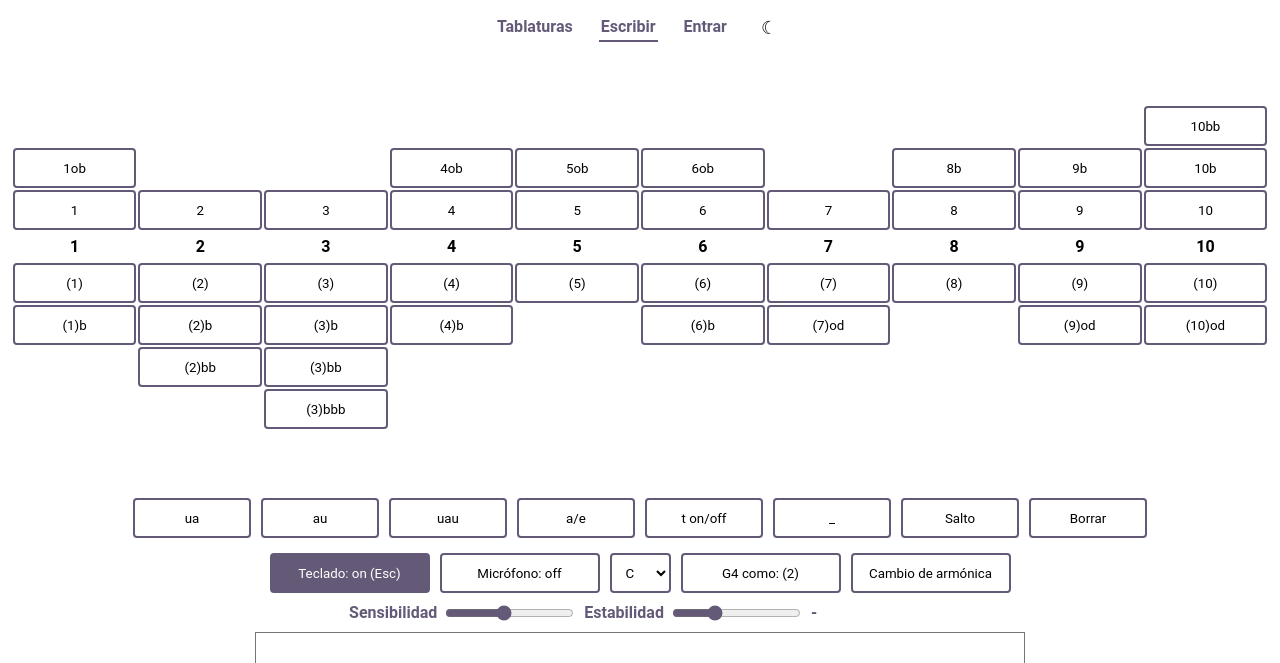
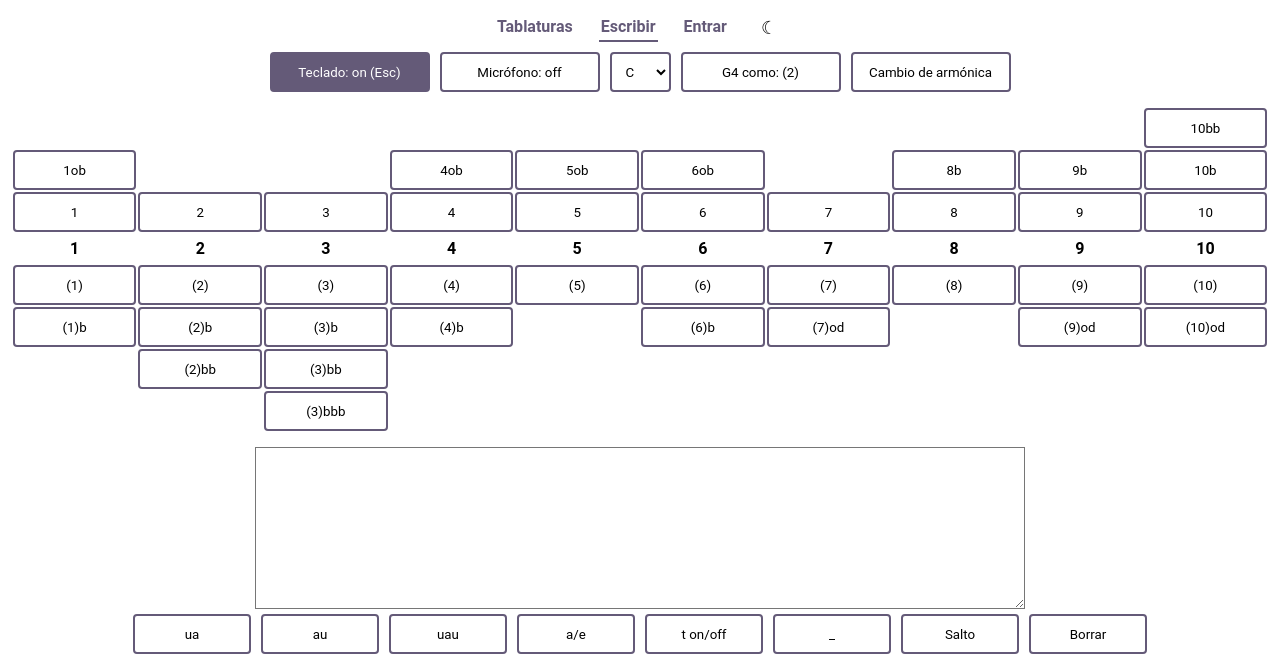
Before and after one commit to tomasgarmonica/tabwriter, a plain HTML site: page escribir.html in a window 1280 px wide. Shown: the part 137-800 px from the top of the page. Drawn offline with nearby package versions, Linux system fonts and the light colour scheme.

Commit message:
Editor: controles arriba, cuadro pegado a la armónica y menos espacio
En el celular no se veía lo que se escribía al tocar las celdas.
Sensibilidad y estabilidad aparecen solo con el micrófono prendido.

Co-Authored-By: Claude Opus 5.5 (1M context) <noreply@anthropic.com>

```diff
--- a/escribir.html
+++ b/escribir.html
@@ -22,6 +22,37 @@
     </header>
     <nav id="nav-el"></nav>
     <main>
+        <div class="controles">
+            <button id="teclado-btn" onclick="toggleModoTeclado()">Teclado: on (Esc)</button>
+            <button id="mic-btn" onclick="toggleMicrofono()">Micrófono: off</button>
+            <select id="tono-el" onchange="cambiarTono(value)">
+                <option value="-5">G</option>
+                <option value="-4">Ab</option>
+                <option value="-3">A</option>
+                <option value="-2">Bb</option>
+                <option value="-1">B</option>
+                <option value="0" selected>C</option>
+                <option value="1">Db</option>
+                <option value="2">D</option>
+                <option value="3">Eb</option>
+                <option value="4">E</option>
+                <option value="5">F</option>
+                <option value="6">F#</option>
+            </select>
+            <button id="g4-btn" onclick="toggleG4()">G4 como: (2)</button>
+            <button onclick="cambioDeArmonica()">Cambio de armónica</button>
+        </div>
+
+        <div id="ajustes-mic-el" class="controles" hidden>
+            <label>Sensibilidad
+                <input type="range" id="sensibilidad-el" min="1" max="10" value="5" oninput="cambiarSensibilidad(value)">
+            </label>
+            <label>Estabilidad
+                <input type="range" id="estabilidad-el" min="2" max="15" value="6" oninput="cambiarEstabilidad(value)">
+            </label>
+            <span id="deteccion-el">-</span>
+        </div>
+
         <div id="armo-el" class="armonica">
             <div class="col-10 row-1">
                 <button onclick="celdaPulsada(innerText)">10bb</button>
@@ -172,6 +203,10 @@
             </div>
         </div>
 
+        <div class="tab">
+            <textarea id="tab-el" readonly></textarea>
+        </div>
+
         <div class="expresion">
             <button id="ua-btn" onclick="celdaPulsada(innerText)">ua</button>
             <button id="au-btn" onclick="celdaPulsada(innerText)">au</button>
@@ -183,40 +218,6 @@
             <button onclick="borrar()">Borrar</button>
         </div>
 
-        <div class="controles">
-            <button id="teclado-btn" onclick="toggleModoTeclado()">Teclado: on (Esc)</button>
-            <button id="mic-btn" onclick="toggleMicrofono()">Micrófono: off</button>
-            <select id="tono-el" onchange="cambiarTono(value)">
-                <option value="-5">G</option>
-                <option value="-4">Ab</option>
-                <option value="-3">A</option>
-                <option value="-2">Bb</option>
-                <option value="-1">B</option>
-                <option value="0" selected>C</option>
-                <option value="1">Db</option>
-                <option value="2">D</option>
-                <option value="3">Eb</option>
-                <option value="4">E</option>
-                <option value="5">F</option>
-                <option value="6">F#</option>
-            </select>
-            <button id="g4-btn" onclick="toggleG4()">G4 como: (2)</button>
-            <button onclick="cambioDeArmonica()">Cambio de armónica</button>
-        </div>
-
-        <div class="controles">
-            <label>Sensibilidad
-                <input type="range" id="sensibilidad-el" min="1" max="10" value="5" oninput="cambiarSensibilidad(value)">
-            </label>
-            <label>Estabilidad
-                <input type="range" id="estabilidad-el" min="2" max="15" value="6" oninput="cambiarEstabilidad(value)">
-            </label>
-            <span id="deteccion-el">-</span>
-        </div>
-
-        <div class="tab">
-            <textarea id="tab-el" readonly></textarea>
-        </div>
         <div class="acciones">
             <button onclick="copiarAPortaPapeles()">Copiar</button>
             <button onclick="descargar()">Descargar</button>
--- a/escribir.js
+++ b/escribir.js
@@ -8,6 +8,8 @@ let tBtn = document.getElementById("t-btn");
 let tecladoBtn = document.getElementById("teclado-btn");
 let micBtn = document.getElementById("mic-btn");
 let deteccionEl = document.getElementById("deteccion-el");
+// Sensibilidad y estabilidad solo se muestran con el micrófono prendido
+let ajustesMicEl = document.getElementById("ajustes-mic-el");
 let g4Btn = document.getElementById("g4-btn");
 
 //Guardado automático en el navegador
@@ -494,6 +496,7 @@ async function toggleMicrofono(){
     ultimaEscrita = null;
     micBtn.innerText = "Micrófono: on";
     micBtn.classList.add("activo");
+    ajustesMicEl.hidden = false;
     requestAnimationFrame(analizarAudio);
 }
 
@@ -503,6 +506,7 @@ function detenerMicrofono(){
     audioCtx = null;
     micBtn.innerText = "Micrófono: off";
     micBtn.classList.remove("activo");
+    ajustesMicEl.hidden = true;
     deteccionEl.textContent = "-";
     marcarCelda(null);
 }
--- a/style.css
+++ b/style.css
@@ -72,8 +72,8 @@ header h1 a{
     width: 100%;
     padding-left: 1%;
     padding-right: 1%;
-    padding-top: 5%;
-    padding-bottom: 5%;
+    padding-top: 16px;
+    padding-bottom: 6px;
     box-sizing: border-box;
 }
 
@@ -416,7 +416,7 @@ span.ripple {
 
     .controles > button{
         width: auto;
-        flex: 1 1 40%;
+        flex: 1 1 auto;
         padding: 0 8px;
     }
 
```
